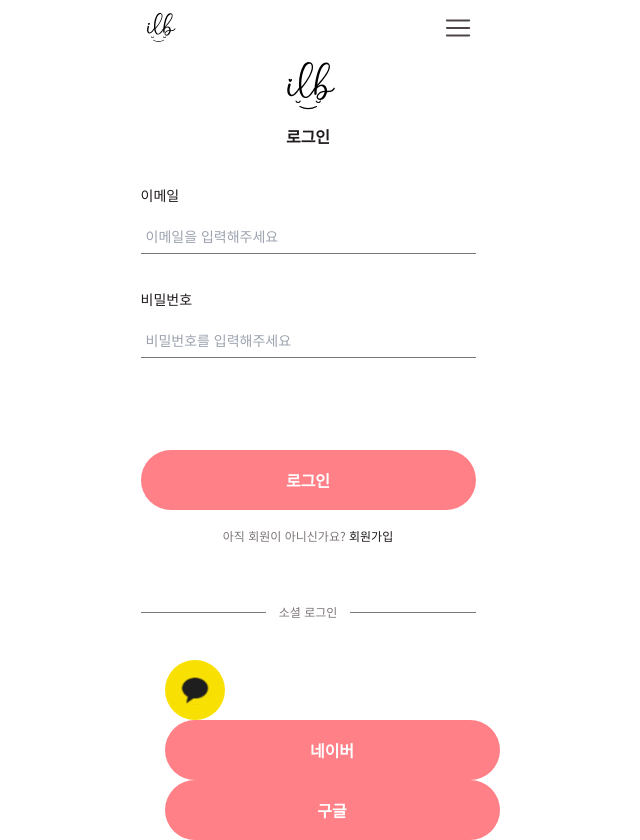
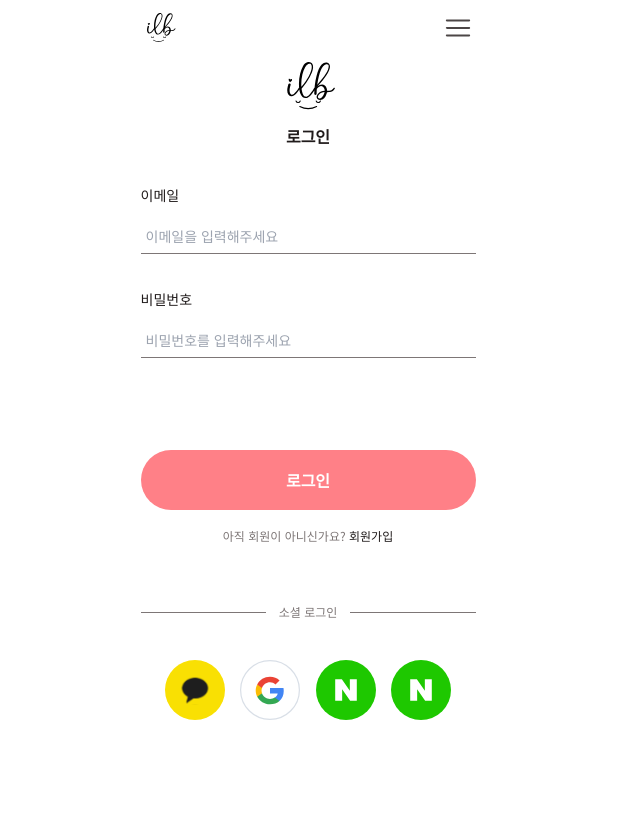
Before and after one commit to SSoboro/ILB, a Next.js app: page /login in a window 1280 px wide. Shown: the whole page, without its empty margins (332-972 px from the left). After the commit the page ends 800 px from the top, so only its background shows below. Built offline with nearby package versions, Linux system fonts and the light colour scheme; no server answers.

Commit message:
✨ [Feat] api폴더 -> app 폴더 안으로 이동 (구글 로그인 해결)

```diff
--- a/src/app/(user)/login/page.tsx
+++ b/src/app/(user)/login/page.tsx
@@ -15,6 +15,7 @@ import { toast } from '@/components/ui/use-toast';
 import {
     signInWithCredentials,
     signInWithGoogle,
+    signInWithKakao,
     signInWithNaver,
 } from '@/data/actions/authAction';
 import { zodResolver } from '@hookform/resolvers/zod';
@@ -123,7 +124,7 @@ export default function Login() {
                         로그인
                     </Button>
                 </form>
-
+            </Form>
             <p className='text-txt-foreground text-center mt-[18px] text-xs'>
                 아직 회원이 아니신가요?{' '}
                 <Link href={'/signup'} className='text-txt font-normal'>
@@ -137,37 +138,59 @@ export default function Login() {
                 </span>
                 <p className='flex grow h-[1px] bg-txt-foreground' />
             </div>
-                <div className='flex justify-between px-6 flex-col'>
-                    <Link href={'/'}>
+            <form
+                action={signInWithCredentials}
+                className='flex justify-between px-6 mb-14'>
+                <Button
+                    type='submit'
+                    className='bg-white'
+                    size={'xs'}
+                    formAction={signInWithKakao}>
                     <Image
                         src='/icon/icon_kakao.svg'
                         alt='카카오톡 로그인'
                         width={60}
                         height={60}
                     />
-                    </Link>
-                    <form action={signInWithCredentials}>
-                        <Button type='submit' formAction={signInWithNaver}>
-                            네이버
-                            {/* <Image
+                </Button>
+                <Button
+                    type='submit'
+                    className='bg-white'
+                    size={'xs'}
+                    formAction={signInWithGoogle}>
+                    <Image
+                        src='/icon/icon_google.svg'
+                        alt='구글 로그인'
+                        width={60}
+                        height={60}
+                    />
+                </Button>
+                <Button
+                    type='submit'
+                    className='bg-white'
+                    size={'xs'}
+                    formAction={signInWithNaver}>
+                    <Image
                         src='/icon/icon_naver.svg'
                         alt='네이버 로그인'
                         width={60}
                         height={60}
-											/> */}
+                    />
                 </Button>
-                        <Button formAction={signInWithGoogle}>
-                            구글
-                            {/* <Image
-													src='/icon/icon_google.svg'
-													alt='구글 로그인'
+                <Button
+                    type='submit'
+                    className='bg-white'
+                    size={'xs'}
+                    formAction={signInWithNaver}>
+                    <Image
+                        src='/icon/icon_naver.svg'
+                        alt='네이버 로그인'
                         width={60}
                         height={60}
-											/> */}
+                    />
                 </Button>
             </form>
-                </div>
-            </Form>
+
             <Toaster />
         </section>
     );
--- a/src/auth.ts
+++ b/src/auth.ts
@@ -3,6 +3,7 @@ import CredentialsProvider from 'next-auth/providers/credentials';
 import github from 'next-auth/providers/github';
 import google from 'next-auth/providers/google';
 import NaverProvider from 'next-auth/providers/naver';
+import KakaoProvider from 'next-auth/providers/kakao';
 
 const SERVER = process.env.NEXT_PUBLIC_API_SERVER;
 const CLIENT_ID = process.env.DB_NAME;
@@ -54,6 +55,10 @@ export const { handlers, signIn, signOut, auth } = NextAuth({
             clientId: process.env.NAVER_CLIENT_ID,
             clientSecret: process.env.NAVER_CLIENT_SECRET,
         }),
+        KakaoProvider({
+            clientId: process.env.KAKAO_CLIENT_ID,
+            clientSecret: process.env.KAKAO_CLIENT_SECRET,
+        }),
     ],
     session: {
         strategy: 'jwt', // default 'jwt'
--- a/src/components/ui/button.tsx
+++ b/src/components/ui/button.tsx
@@ -19,6 +19,7 @@ const buttonVariants = cva(
                 lg: 'w-lg h-24',
                 md: 'w-40 h-default',
                 sm: 'w-sm h-12',
+                xs: 'w-[60px] h-[60px]',
             },
             radius: {
                 default: 'rounded-default',
--- a/src/data/actions/authAction.ts
+++ b/src/data/actions/authAction.ts
@@ -29,7 +29,9 @@ export async function signInWithGoogle(formData: FormData) {
 }
 
 export async function signInWithNaver(formData: FormData) {
-    console.log('호출전');
     await signIn('naver', { redirectTo: '/' });
-    console.log('호출후');
 }
+
+export async function signInWithKakao(formData: FormData) {
+    await signIn('kakao', { redirectTo: '/' });
+}
```
Also changed, not shown: src/app/api/auth/[...nextauth]/route.ts (renamed from src/api/auth/[...nextauth]/route.ts). Lines whose indentation alone changed are shown as unchanged.
